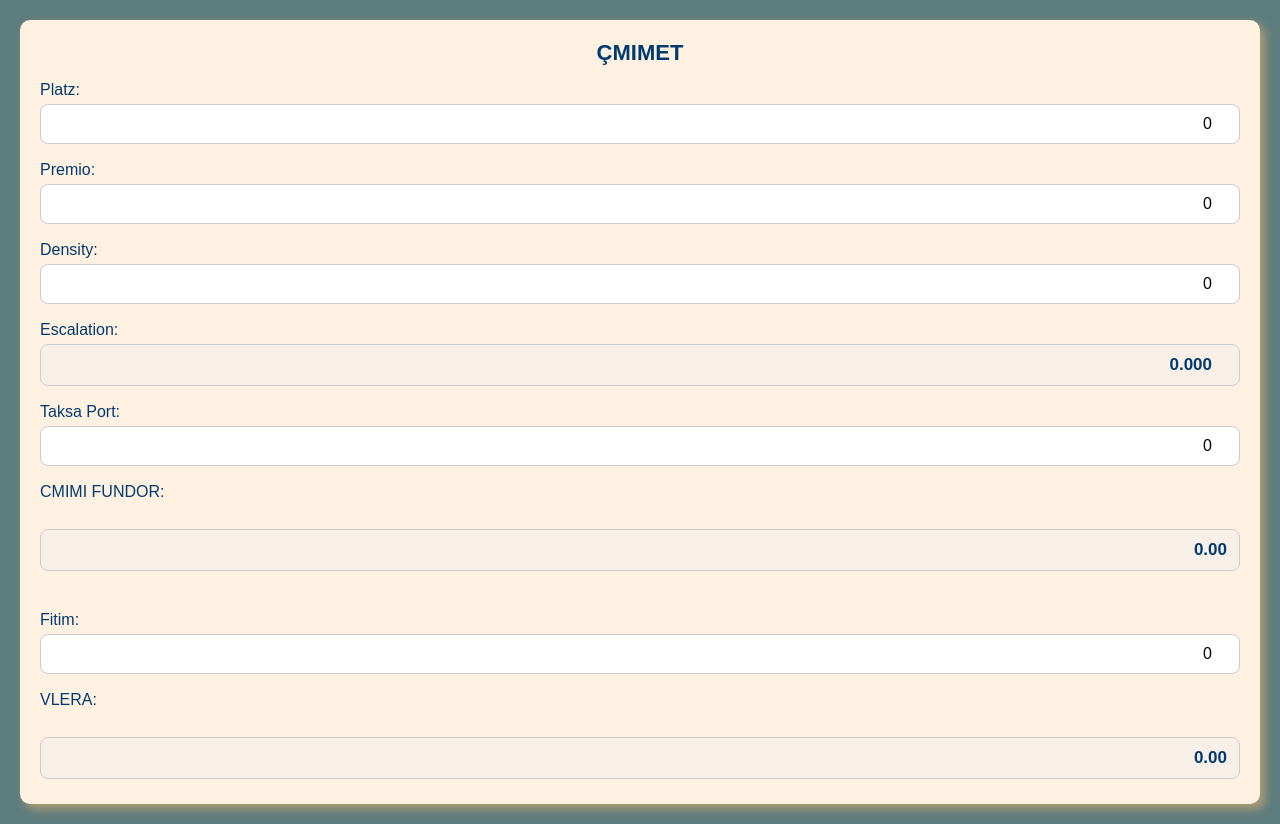
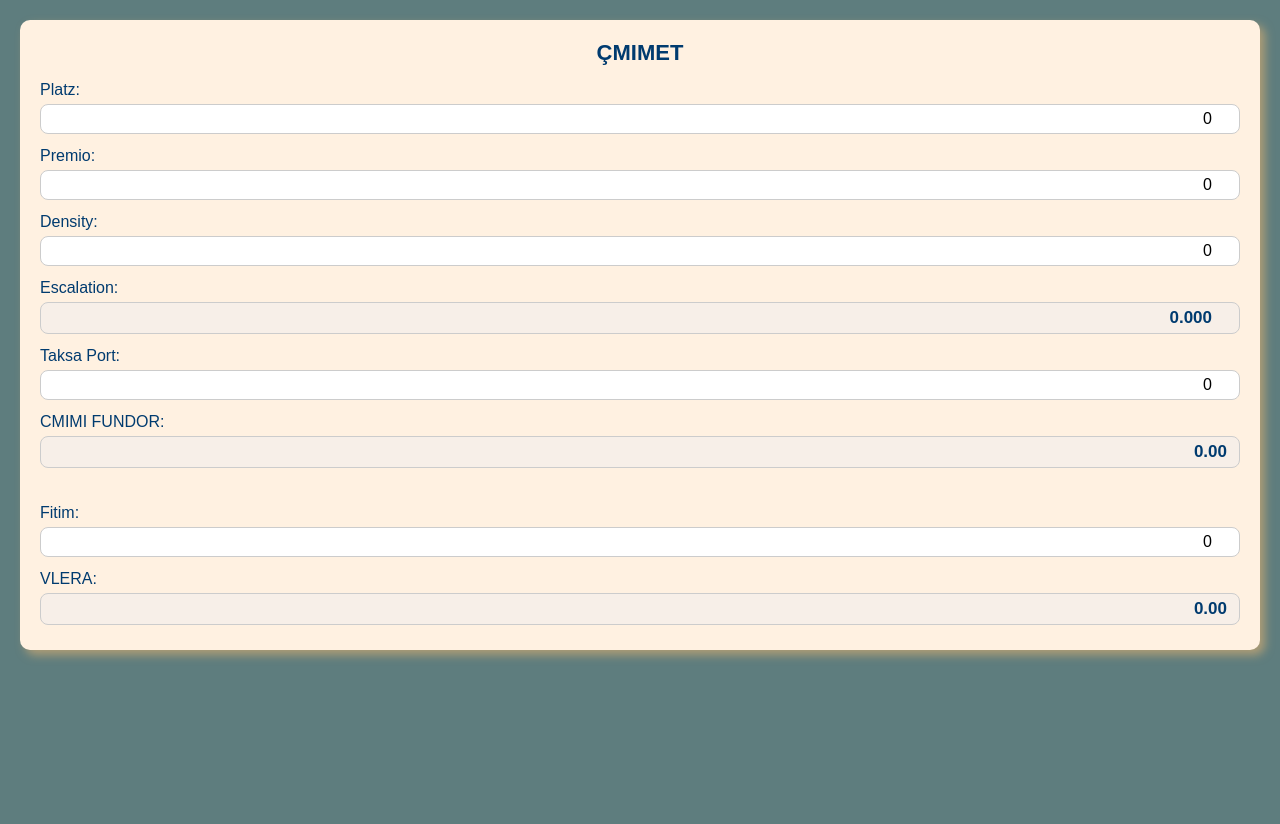
Before and after one commit to armandmamani/Oil-Price-App, a plain HTML site: page index.html in a window 1280 px wide. After the commit the page ends 800 px from the top, so only its background shows below. Drawn offline with Linux system fonts and the light colour scheme.

Commit message:
Ngushtim

```diff
--- a/index.html
+++ b/index.html
@@ -71,7 +71,7 @@
         label.cmimeLabel,
         label.infoLabel {
             display: block;
-            margin: 12px 0 5px;
+            margin: 8px 0 5px;
             font-size: 16px;
             color: var(--primary-blue);
         }
@@ -79,7 +79,7 @@
         .cmimeInput,
         .totalOutput {
             width: 100%;
-            padding: 10px 12px;
+            padding: 5px 12px;
             font-size: 16px;
             border: 1px solid #ccc;
             border-radius: 8px;
@@ -111,7 +111,7 @@
         }
 
         .detailContainer {
-            margin-top: 10px;
+            margin-top: 5px;
         }
 
         @media (max-width: 600px) {
@@ -169,7 +169,7 @@
         <span class="currency">&dollar;</span><br>
 
         <div class="detailContainer">
-            <label for="finalprice" class="infoLabel">CMIMI FUNDOR:</label><br>
+            <label for="finalprice" class="infoLabel">CMIMI FUNDOR:</label>
             <input type="text" class="totalOutput" id="finalprice" name="finalprice" value=0 readonly>
             <span class="currency">&dollar;</span>
         </div><br>
@@ -179,7 +179,7 @@
         <span class="currency">&dollar;</span><br>
 
         <div class="detailContainer">
-            <label for="total" class="infoLabel">VLERA:</label><br>
+            <label for="total" class="infoLabel">VLERA:</label>
             <input type="text" class="totalOutput" id="total" name="total" value=0 readonly>
             <span class="currency">&dollar;</span>
         </div>
```
